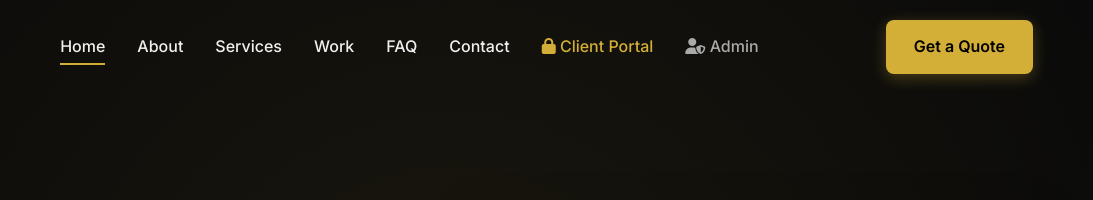
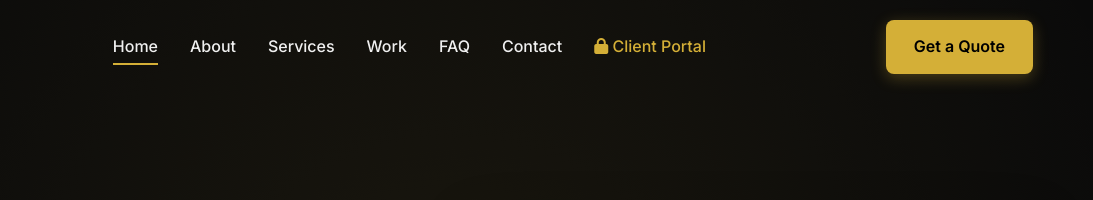
Before and after one commit to enocholudare-gif/Orbit-tech, a website: page index.html in a window 1280 px wide. Shown: the top 200 px of the page, 187-1280 px from the left. Drawn offline with Linux system fonts and the light colour scheme; no server answers.

Commit message:
feat: Remove admin login from frontend navigation

```diff
--- a/index.html
+++ b/index.html
@@ -112,7 +112,6 @@
                 <a href="#contact">Contact</a>
                 <a href="client-login.html" style="color: var(--color-gold);"><i class="fas fa-lock"></i> Client
                     Portal</a>
-                <a href="admin.html" style="color: #aaa;"><i class="fas fa-user-shield"></i> Admin</a>
             </nav>
 
             <div class="nav-actions">
@@ -139,7 +138,6 @@
             <a href="#faq">FAQ</a>
             <a href="#contact">Contact Us</a>
             <a href="client-login.html" style="color: var(--color-gold);"><i class="fas fa-lock"></i> Client Portal</a>
-            <a href="admin.html" style="color: #aaa;"><i class="fas fa-user-shield"></i> Admin</a>
             <a href="#quote" class="btn btn-primary mt-4">Get a Quote</a>
         </nav>
     </div>
```
